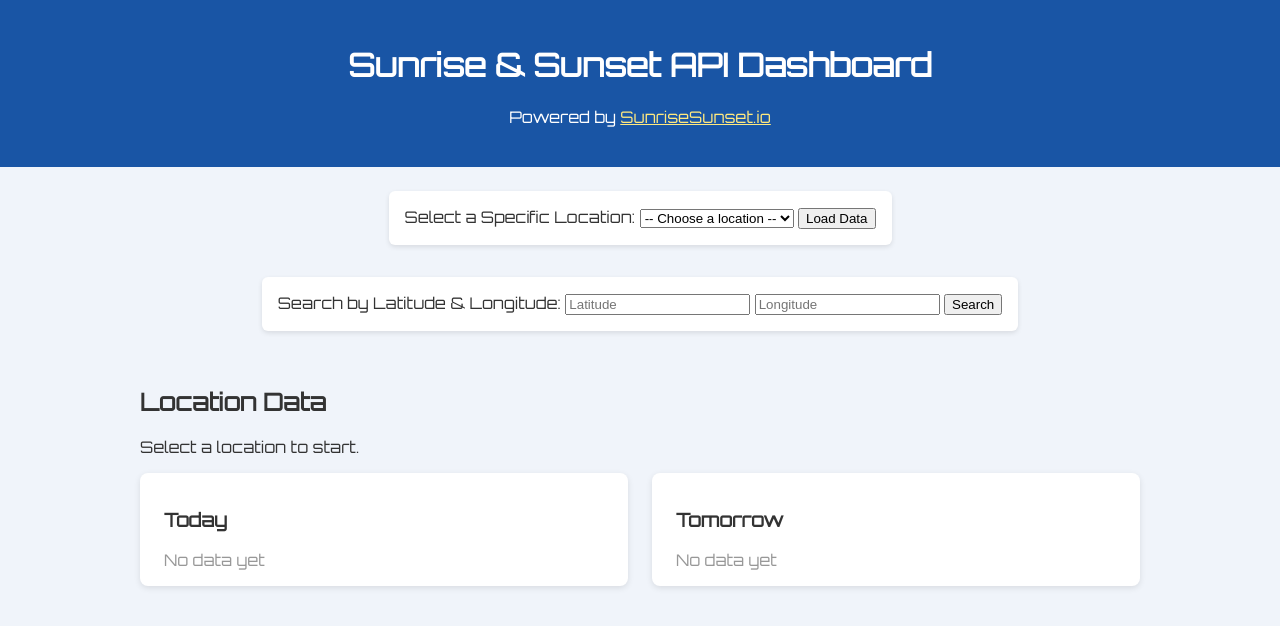
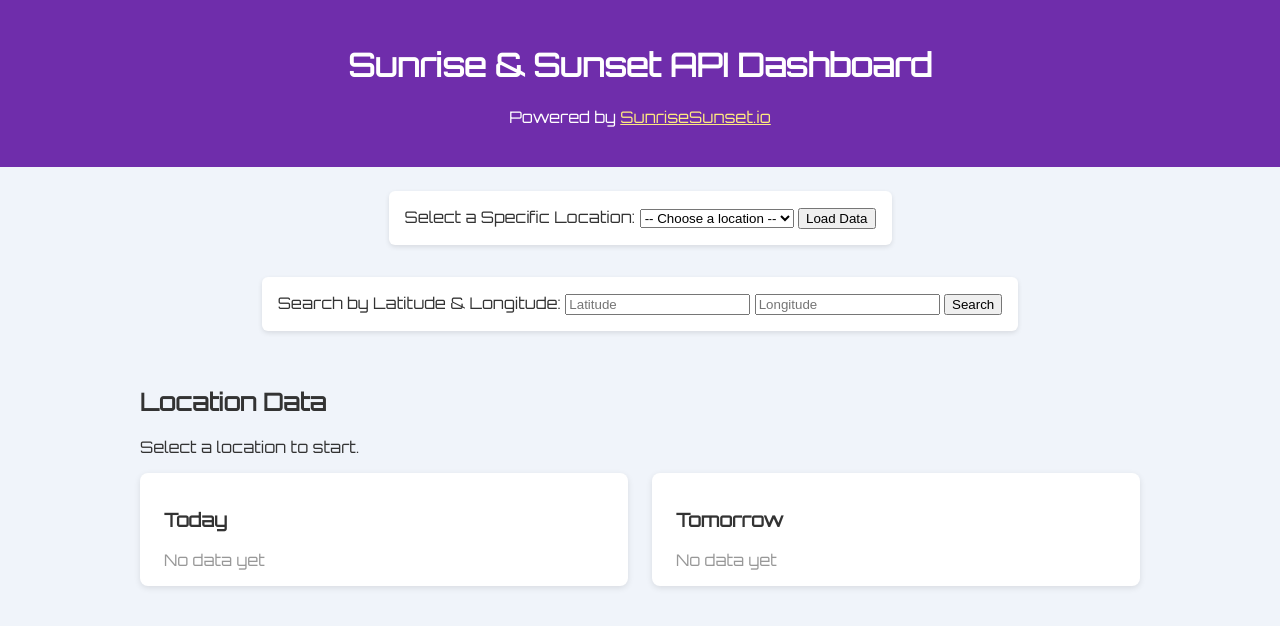
Before and after one commit to emuzemil900/ITMD-441, a plain HTML site: page Lab6/index.html in a window 1280 px wide. Drawn offline with Linux system fonts and the light colour scheme.

Commit message:
Update style.css

```diff
--- a/Lab6/css/style.css
+++ b/Lab6/css/style.css
@@ -9,7 +9,7 @@ body {
 header {
     text-align: center;
     padding: 1.5rem 0;
-    background: #1955a5;
+    background: #6F2DAB;
     color: white;
 }
 
```
